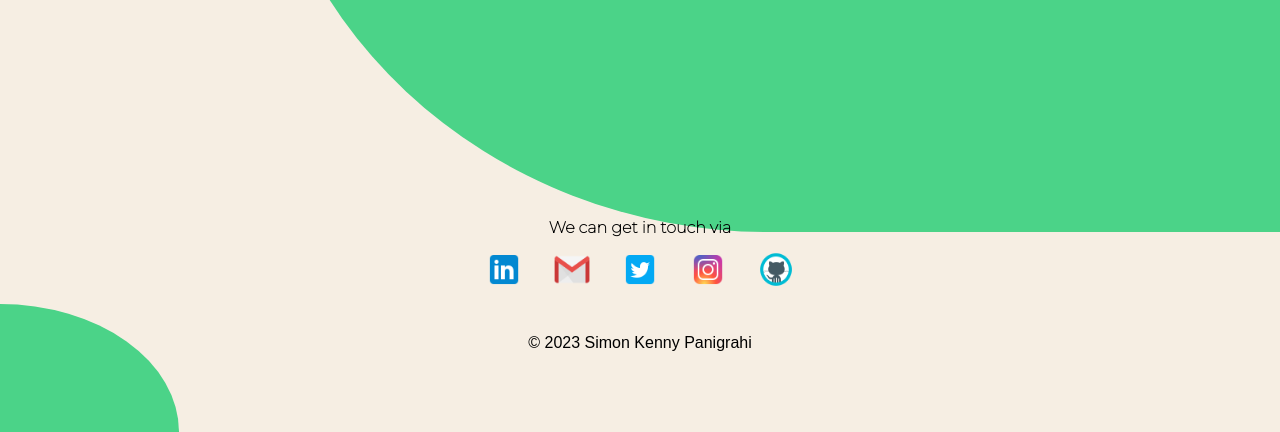
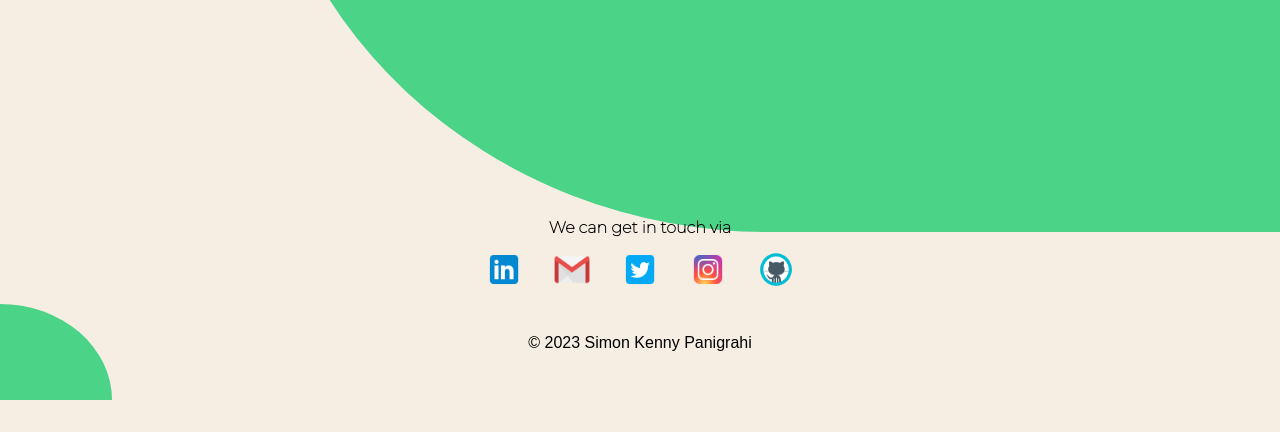
Before and after one commit to simonpanigrahi/simonkp-portfolio-website, a plain HTML site: page index.html in a window 1280 px wide. Shown: the part 576-1008 px from the top of the page. After the commit the page ends 976 px from the top, so only its background shows below. Drawn offline with Linux system fonts and the light colour scheme; a web font is replaced by a local one.

Commit message:
green gol size change test

```diff
--- a/styles.css
+++ b/styles.css
@@ -160,8 +160,8 @@ body{
     position: absolute;
     top: 110%;
     z-index: -1;
-    width: 14vw;
-    height: 10vw;
+    width: 14vh;
+    height: 12vh;
     border-radius: 0px 100% 0px 0px;
     background-color: rgb(75, 211, 136);
 }
```
